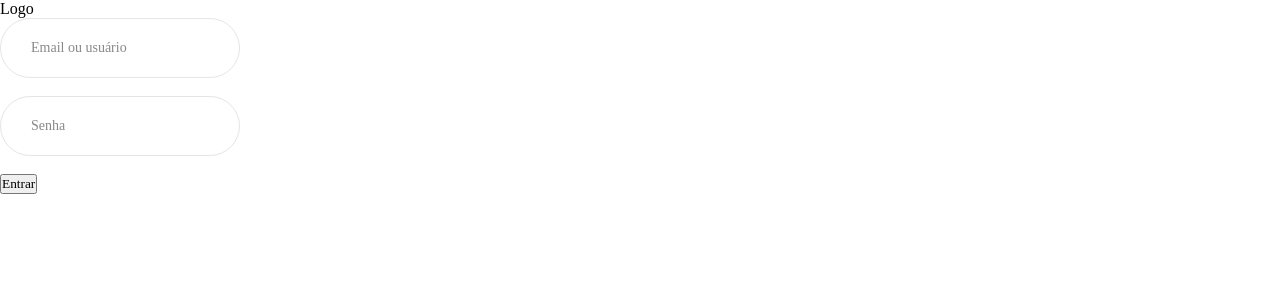
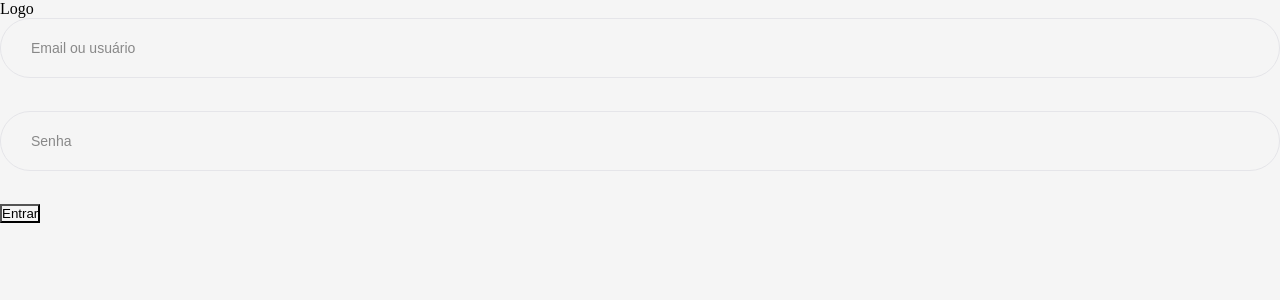
Before and after one commit to AdrianFadiga/Tekurt-Frontend, a React (Vite) app: page / in a window 1280 px wide. Shown: the top 300 px of the page. Built offline with nearby package versions, Linux system fonts and the light colour scheme.

Commit message:
style: alerta do input

```diff
--- a/package.json
+++ b/package.json
@@ -11,6 +11,7 @@
     "axios": "^0.27.2",
     "react": "^18.0.0",
     "react-dom": "^18.0.0",
+    "react-icons": "^4.4.0",
     "react-router-dom": "^6.3.0",
     "styled-components": "^5.3.5"
   },
@@ -18,7 +19,7 @@
     "@testing-library/react": "^13.3.0",
     "@types/react": "^18.0.0",
     "@types/react-dom": "^18.0.0",
-    "@types/styled-components": "^5.1.25",
+    "@types/styled-components": "^5.1.26",
     "@typescript-eslint/eslint-plugin": "^5.30.5",
     "@typescript-eslint/parser": "^5.30.5",
     "@vitejs/plugin-react": "^1.3.0",
--- a/src/GlobalStyles.ts
+++ b/src/GlobalStyles.ts
@@ -5,10 +5,15 @@ export const GlobalStyle = createGlobalStyle`
     margin: 0;
     padding: 0;
     box-sizing: border-box;
-    font-family: gord;
+    background-color: #F5F5F5;
   }
 
   :root {
     --small-text: 14px;
+    --primary-bg-color: #F5F5F5;
+    --border-color: #E5E5E9;
+    --border-focus-color: #cfcece;
+    --placeholder-color: #888888;
+    --alert-color: #A72608;
   }
 `;
--- a/src/components/Input/index.tsx
+++ b/src/components/Input/index.tsx
@@ -1,5 +1,6 @@
 import React, { forwardRef, InputHTMLAttributes, useState } from 'react';
 import { InputStyle } from './style';
+import { IoAlertCircleOutline } from 'react-icons/io5';
 
 interface Attributes extends InputHTMLAttributes<HTMLInputElement>{
   errorMessage: string
@@ -27,7 +28,7 @@ const Input: React.ForwardRefRenderFunction<HTMLInputElement, Attributes> = ({ e
   };
 
   return (
-    <InputStyle>
+    <InputStyle invalidField={ invalidField }>
       <input
         required
         ref={ ref }
@@ -40,7 +41,7 @@ const Input: React.ForwardRefRenderFunction<HTMLInputElement, Attributes> = ({ e
         { ...rest }
       />
 
-      { invalidField && <span>campo errado</span> }
+      { invalidField && <IoAlertCircleOutline /> }
       { messageError && <span>{ errorMessage }</span> }
     </InputStyle>
   );
--- a/src/components/Input/style.tsx
+++ b/src/components/Input/style.tsx
@@ -1,15 +1,39 @@
 import styled from 'styled-components';
 
-export const InputStyle = styled.section`
+interface Props {
+  invalidField: boolean;
+}
+
+export const InputStyle = styled.section<Props>`
+  position: relative;
+  margin-bottom: 15px;
+
   input {
-    all: unset;
+    width: 100%;
     padding: 21px 30px;
-    border: 1px solid #E5E5E9;
+    border: 1px solid ${props => props.invalidField ? 'var(--alert-color)' : 'var(--border-color)'};
     border-radius: 30px;
     font-size: var(--small-text);
+    margin: 0 auto;
+    background-color: var(--primary-bg-color);
+    outline: none;
+    transition: 0.1s ease;
+  }
+
+  input:focus {
+    border: 1px solid var(--border-focus-color);
   }
 
   input::placeholder {
-    color: #888888
+    color: var(--placeholder-color);
+  }
+
+  svg {
+    color: var(--alert-color);
+    position: absolute;
+    font-size: 120%;
+    right: 15px;
+    top: 50%;
+    transform: translateY(-50%);
   }
 `;
```
Also changed, not shown: 1 other file (tests, documents, lock files or other folders).
